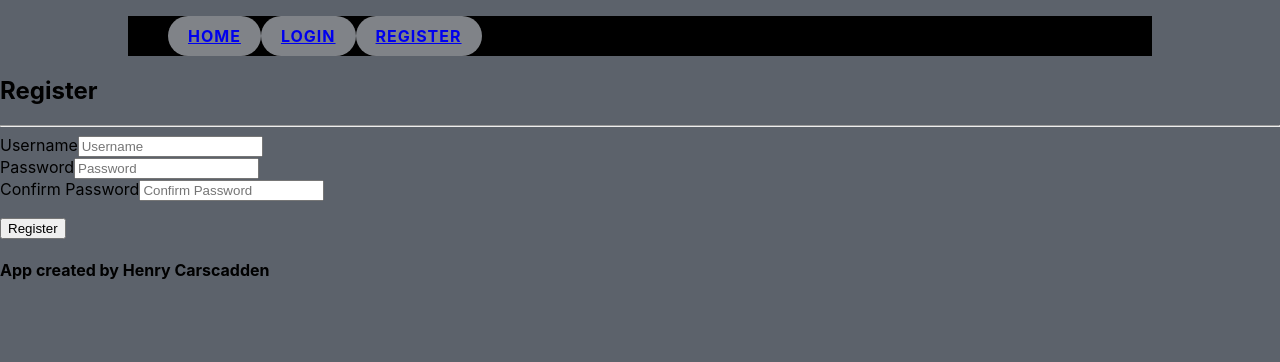
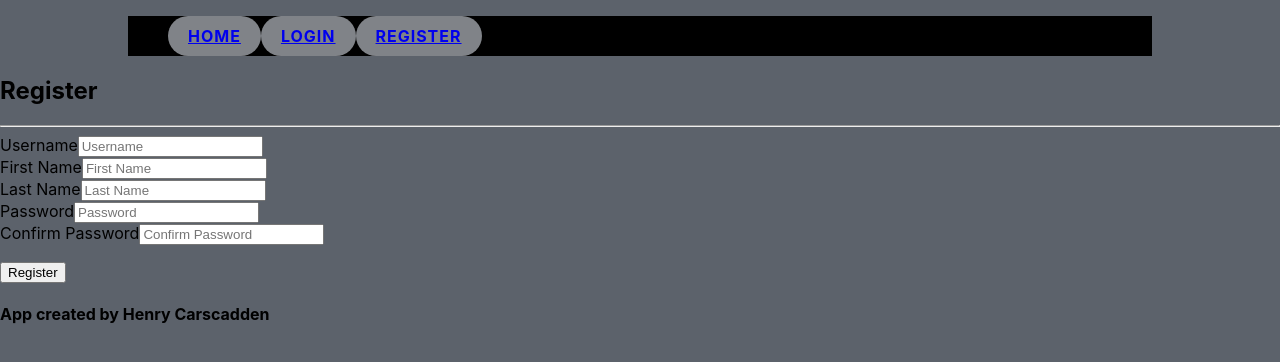
Before and after one commit to hcars/nv_mngr, a React (Create React App) app in the folder frontend/: page /register in a window 1280 px wide. Shown: the top 362 px of the page. Built offline with nearby package versions, Linux system fonts and the light colour scheme.

Commit message:
Added first and last names to registration form.

```diff
--- a/frontend/src/context/AuthContext.js
+++ b/frontend/src/context/AuthContext.js
@@ -44,7 +44,7 @@ export const AuthProvider = ({ children }) => {
     }
   };
 
-  const registerUser = async (username, password, password2) => {
+  const registerUser = async (username, firstName, lastName, password, password2) => {
     const response = await fetch("http://127.0.0.1:8000/api/register/", {
       method: "POST",
       headers: {
@@ -52,6 +52,8 @@ export const AuthProvider = ({ children }) => {
       },
       body: JSON.stringify({
         username,
+        firstName,
+        lastName,
         password,
         password2
       })
--- a/frontend/src/views/registerPage.js
+++ b/frontend/src/views/registerPage.js
@@ -3,13 +3,15 @@ import AuthContext from "../context/AuthContext";
 
 function Register() {
   const [username, setUsername] = useState("");
+  const [firstName, setfirstName] = useState("");
+  const [lastName, setlastName] = useState("");
   const [password, setPassword] = useState("");
   const [password2, setPassword2] = useState("");
   const { registerUser } = useContext(AuthContext);
 
   const handleSubmit = async e => {
     e.preventDefault();
-    registerUser(username, password, password2);
+    registerUser(username, firstName, lastName, password, password2);
   };
 
   return (
@@ -27,6 +29,27 @@ function Register() {
             required
           />
         </div>
+        <div>
+          <label htmlFor="firstName">First Name</label>
+          <input
+            type="text"
+            id="firstName"
+            onChange={e => setfirstName(e.target.value)}
+            placeholder="First Name"
+            required
+          />
+        </div>
+        <div>
+          <label htmlFor="lastName">Last Name</label>
+          <input
+            type="text"
+            id="lastName"
+            onChange={e => setlastName(e.target.value)}
+            placeholder="Last Name"
+            required
+          />
+        </div>
+
         <div>
           <label htmlFor="password">Password</label>
           <input
```
Also changed, not shown: 1 other file (tests, documents, lock files or other folders).
